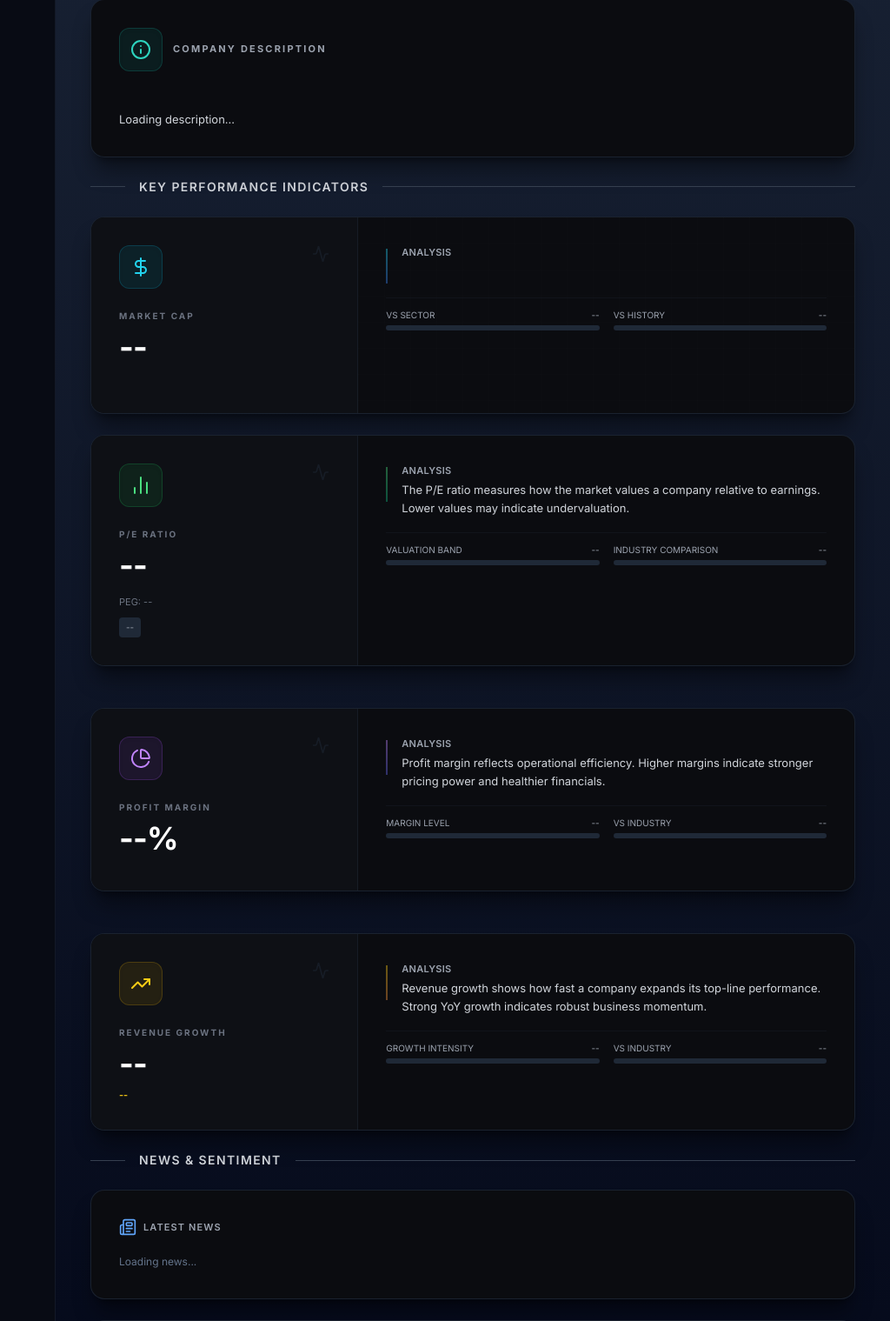
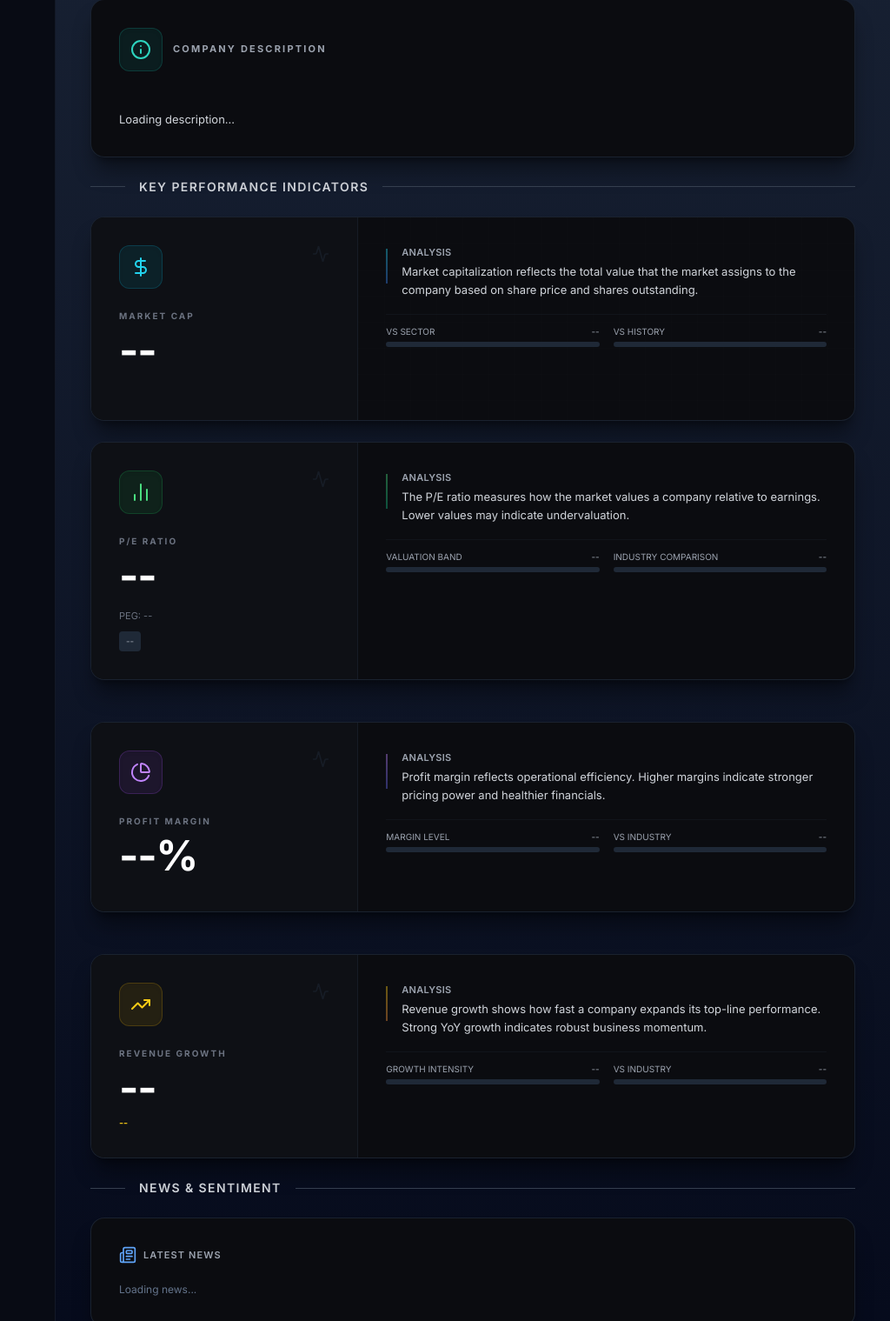
Before and after one commit to larsender1/valueradar, a Flask app: template templates/dashboard.html in a window 1280 px wide. Shown: the part 720-2239 px from the top of the page at 87% size, without its empty margins (256-1280 px from the left). Run offline with Flask 3, Linux system fonts and the light colour scheme; the template is opened without the code that fills it, so the values that code supplies are empty; some libraries are stand-ins or nearby versions.

Commit message:
Align KPI card font sizes and add Market Cap analysis text

```diff
--- a/templates/dashboard.html
+++ b/templates/dashboard.html
@@ -402,10 +402,11 @@
 
                                 <div>
                                     <h3 class="text-[10px] font-bold text-gray-500 uppercase tracking-[0.2em] mb-2">
-                                        Market Cap</h3>
+                                        Market Cap
+                                    </h3>
 
                                     <span id="val-mcap"
-                                        class="text-3xl lg:text-4xl font-bold text-white tracking-tight leading-none">--</span>
+                                        class="text-4xl lg:text-5xl font-bold text-white tracking-tight leading-none">--</span>
 
                                     <div class="h-6"></div>
                                 </div>
@@ -431,7 +432,9 @@
                                                 Analysis
                                             </h4>
                                             <p id="analysis-mcap" class="text-[13px] text-gray-300 leading-relaxed">
-                                                <!-- Wird dynamisch gefüllt falls du willst -->
+                                                Market capitalization reflects the total value that the market assigns
+                                                to the
+                                                company based on share price and shares outstanding.
                                             </p>
                                         </div>
                                     </div>
@@ -499,7 +502,7 @@
                                     </h3>
 
                                     <span id="val-pe"
-                                        class="text-3xl lg:text-4xl font-bold text-white tracking-tight leading-none">--</span>
+                                        class="text-4xl lg:text-5xl font-bold text-white tracking-tight leading-none">--</span>
 
                                     <div class="h-2"></div>
 
@@ -606,7 +609,7 @@
                                     </h3>
 
                                     <span id="val-margin"
-                                        class="text-3xl lg:text-4xl font-bold text-white tracking-tight leading-none">--%</span>
+                                        class="text-4xl lg:text-5xl font-bold text-white tracking-tight leading-none">--%</span>
 
                                     <div class="h-2"></div>
                                 </div>
@@ -636,8 +639,8 @@
                                             </h4>
                                             <p id="analysis-margin" class="text-[13px] text-gray-300 leading-relaxed">
                                                 Profit margin reflects operational efficiency. Higher margins indicate
-                                                stronger pricing power
-                                                and healthier financials.
+                                                stronger
+                                                pricing power and healthier financials.
                                             </p>
                                         </div>
                                     </div>
@@ -705,14 +708,12 @@
                                     </h3>
 
                                     <span id="val-growth"
-                                        class="text-3xl lg:text-4xl font-bold text-white tracking-tight leading-none">--</span>
+                                        class="text-4xl lg:text-5xl font-bold text-white tracking-tight leading-none">--</span>
 
                                     <div class="h-2"></div>
 
                                     <span id="val-growth-badge"
                                         class="text-[11px] text-yellow-400 font-semibold block">--</span>
-
-
                                 </div>
                             </div>
 
@@ -779,6 +780,7 @@
 
 
                 </section>
+
 
 
                 <div class="w-full mt-16 mb-6 flex items-center gap-4">
```
Lines whose indentation alone changed are shown as unchanged.
